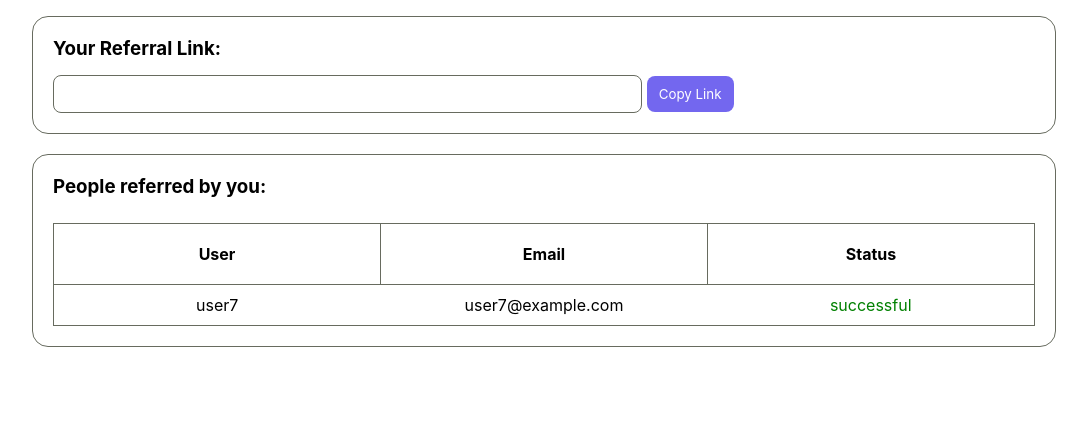
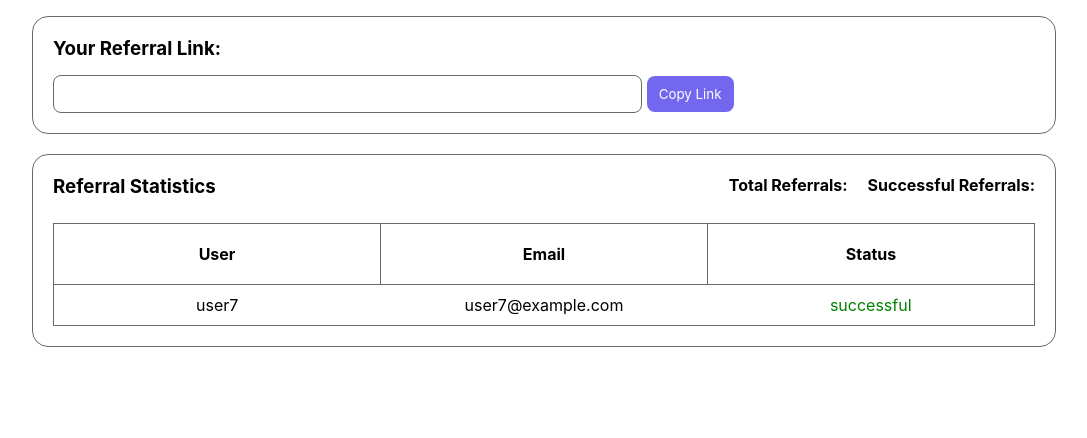
Before and after one commit to SidaparaVasu/LinkBoost, a Django app: template LinkBoost/templates/home.html in a window 1280 px wide. Shown: the part 221-659 px from the top of the page, without its empty margins (96-1183 px from the left). Run offline with Django 5.2, Linux system fonts and the light colour scheme; the template is opened without the code that fills it: values that come from a table or form of the project are taken from there, others are empty; data comes from the database, SQL or seed files in the repository; both versions use the stored data as it was after the commit.

Commit message:
Add total referrals status

```diff
--- a/LinkBoost/static/css/home.css
+++ b/LinkBoost/static/css/home.css
@@ -56,6 +56,16 @@
     gap: 15px;
 }
 
+.referral-stats {
+    display: flex;
+    justify-content: space-between;
+}
+
+.referral-stats div {
+    display: flex;
+    gap: 20px;
+}
+
 table {
     margin-top: 10px;
     table-layout: fixed;
--- a/LinkBoost/templates/home.html
+++ b/LinkBoost/templates/home.html
@@ -50,7 +50,13 @@
         </div>
 
         <div class="referred-list-box">
-            <h3>People referred by you:</h3>
+            <div class="referral-stats">
+                <h3>Referral Statistics</h3>
+                <div>
+                    <p><strong>Total Referrals:</strong> {{ total_referrals }}</p>
+                    <p><strong>Successful Referrals:</strong> {{ successful_referrals }}</p>
+                </div>
+            </div>
             <table class="list">
                 <thead>
                     <th>User</th>
```
Also changed, not shown: LinkBoost/Main/views.py (+10 -1 lines), LinkBoost/db.sqlite3.
